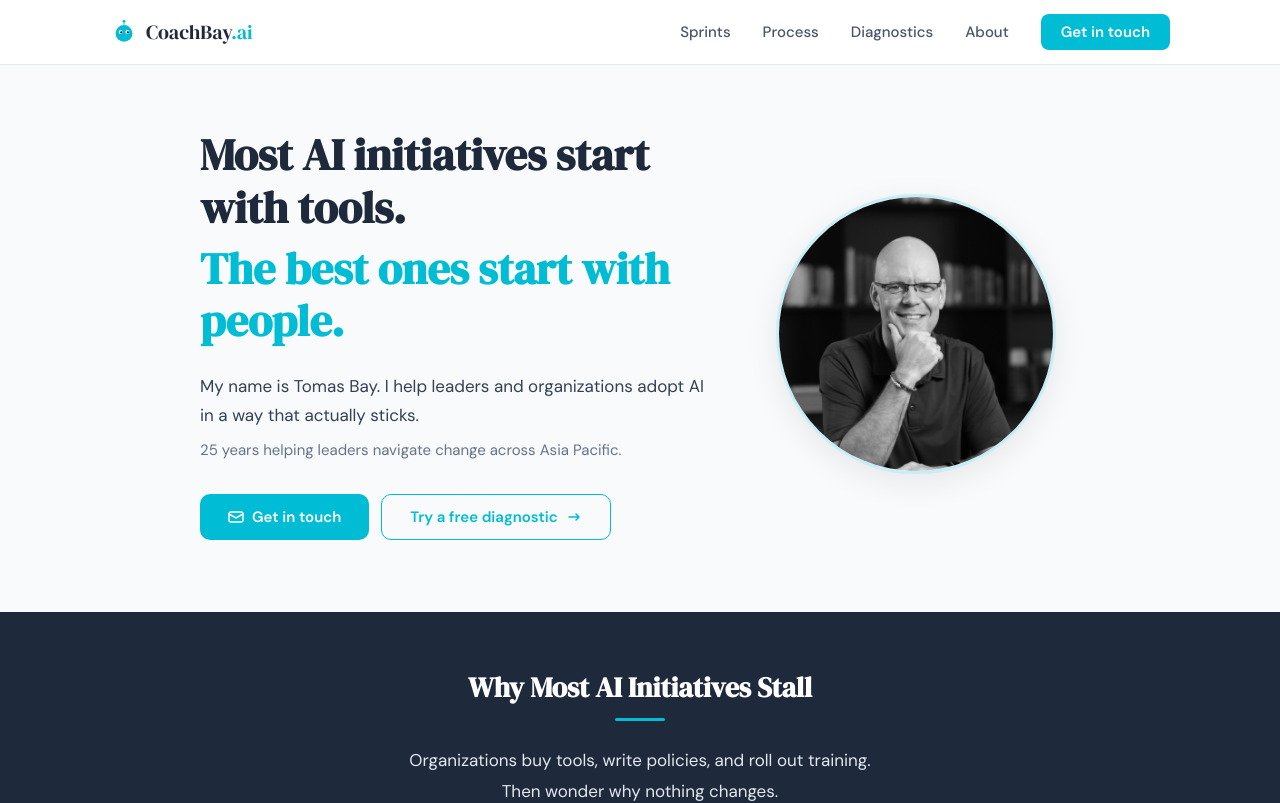
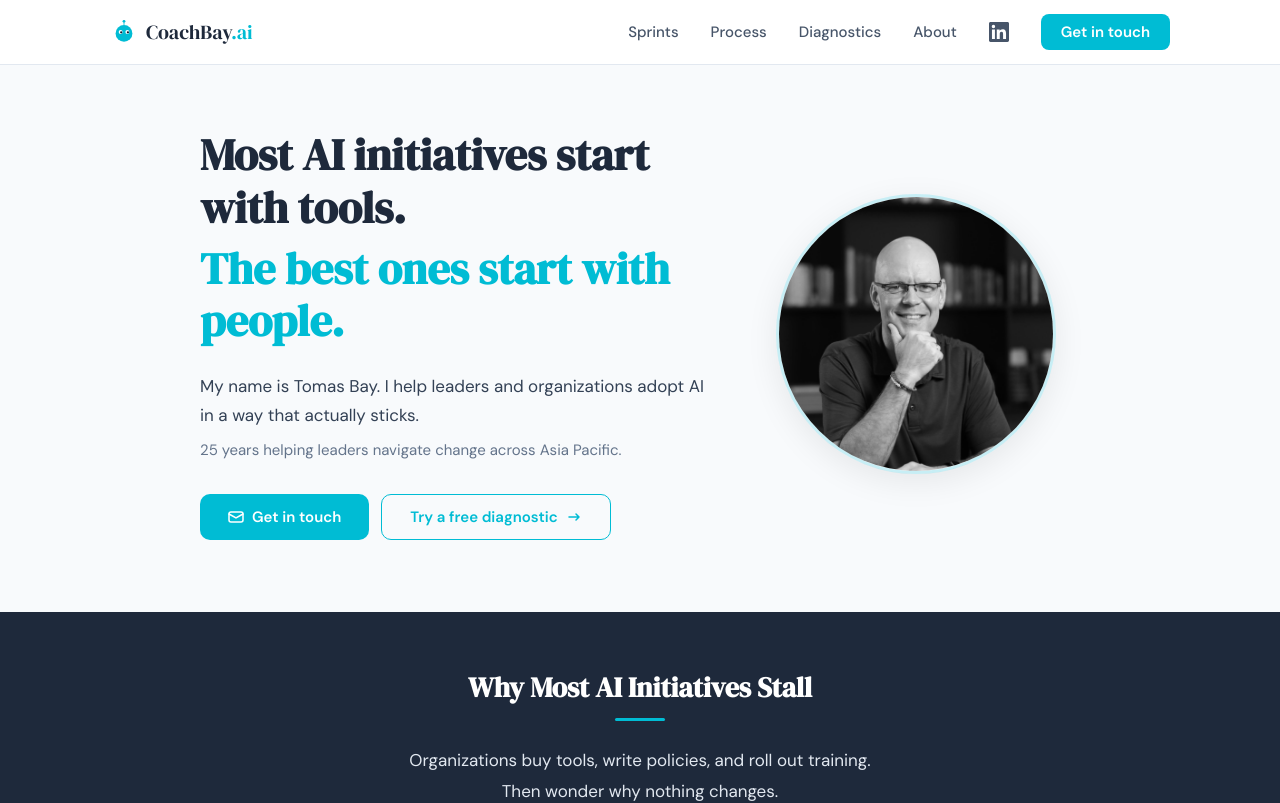
Before and after one commit to coachbay/site, a React (Vite) app: page / in a window 1280 px wide. Shown: the top 803 px of the page. Built offline with nearby package versions, Linux system fonts and the light colour scheme.

Commit message:
Add LinkedIn icon to sticky nav bar

```diff
--- a/LandingPage.jsx
+++ b/LandingPage.jsx
@@ -111,6 +111,9 @@
             <a className="nav-text-link" onClick={() => scrollTo("process")} style={{ color: "#475569", fontSize: 15, fontWeight: 500, cursor: "pointer", textDecoration: "none" }}>Process</a>
             <a className="nav-text-link" onClick={() => scrollTo("diagnostics")} style={{ color: "#475569", fontSize: 15, fontWeight: 500, cursor: "pointer", textDecoration: "none" }}>Diagnostics</a>
             <a className="nav-text-link" onClick={() => scrollTo("about")} style={{ color: "#475569", fontSize: 15, fontWeight: 500, cursor: "pointer", textDecoration: "none" }}>About</a>
+            <a href="https://www.linkedin.com/in/coachbay/" target="_blank" rel="noopener noreferrer" style={{ display: "inline-flex", alignItems: "center", color: "#475569", textDecoration: "none" }}>
+              <svg width="20" height="20" viewBox="0 0 24 24" fill="#475569"><path d="M20.447 20.452h-3.554v-5.569c0-1.328-.027-3.037-1.852-3.037-1.853 0-2.136 1.445-2.136 2.939v5.667H9.351V9h3.414v1.561h.046c.477-.9 1.637-1.85 3.37-1.85 3.601 0 4.267 2.37 4.267 5.455v6.286zM5.337 7.433a2.062 2.062 0 01-2.063-2.065 2.064 2.064 0 112.063 2.065zm1.782 13.019H3.555V9h3.564v11.452zM22.225 0H1.771C.792 0 0 .774 0 1.729v20.542C0 23.227.792 24 1.771 24h20.451C23.2 24 24 23.227 24 22.271V1.729C24 .774 23.2 0 22.222 0h.003z"/></svg>
+            </a>
             <a href="mailto:coach@coachbay.ai?subject=Interested%20in%20CoachBay%20AI%20Sprints" style={{
               display: "inline-block", background: CYAN, color: "#fff",
               fontSize: 15, fontWeight: 600, textDecoration: "none",
```
